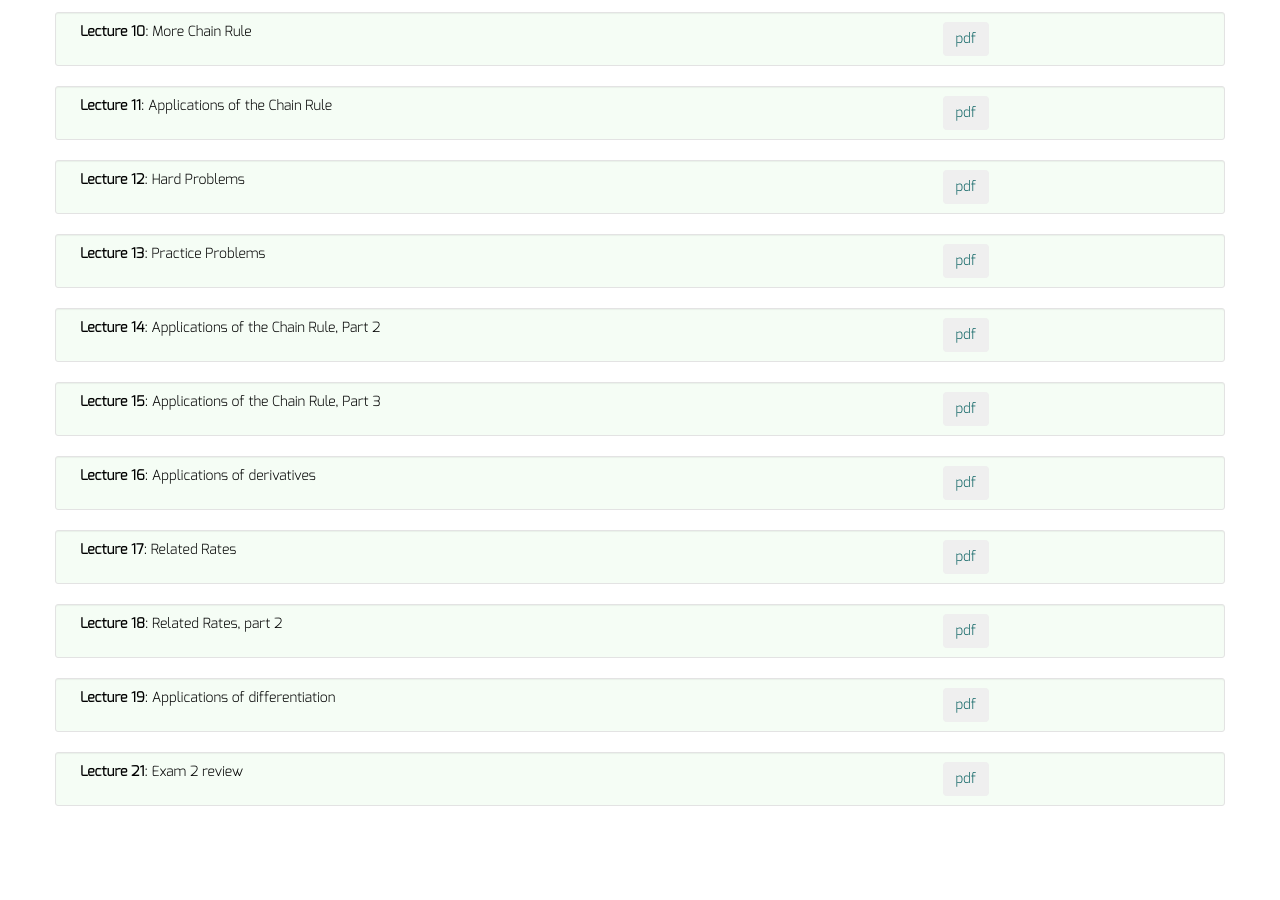
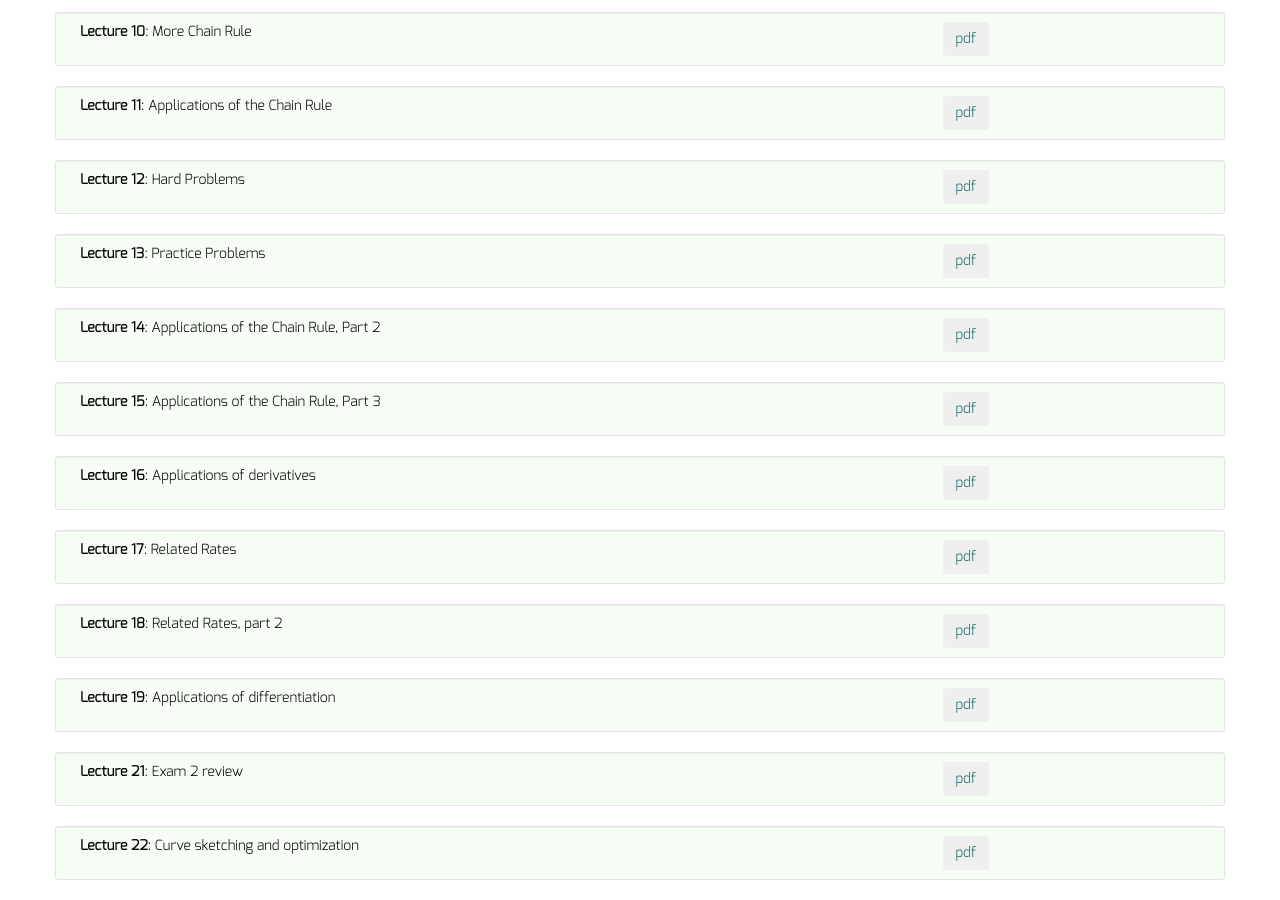
Before and after one commit to dkrashen/calc1, a Jekyll site: the page built from lectures/index.html, in a window 1280 px wide and 900 px high, scrolled down 936 px. Built offline with Jekyll 4.4.1, drawn with Linux system fonts in a browser that asks for light colours; before the commit the page ends 1762 px from its top, so only the background shows below that.

Commit message:
add lecture 22

```diff
--- a/_data/lectures.yml
+++ b/_data/lectures.yml
@@ -58,3 +58,6 @@
 - title: "Lecture 21"
   filename: "lecture21.pdf"
   description: "Exam 2 review"
+- title: "Lecture 22"
+  filename: "lecture22.pdf"
+  description: "Curve sketching and optimization"
```
